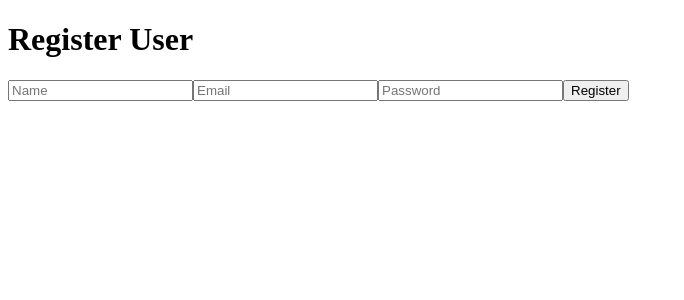
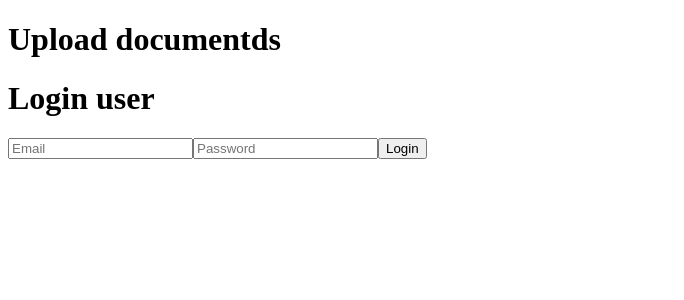
Before and after one commit to Tejas01-developes/ts-react-trial, a React (Vite) app in the folder project6/: page / in a window 1280 px wide. Shown: the top 300 px of the page, without its empty margins (0-684 px from the left). Built offline with nearby package versions, Linux system fonts and the light colour scheme.

Commit message:
home page and login page setup done backend connection is remaining

```diff
--- a/project6/src/App.tsx
+++ b/project6/src/App.tsx
@@ -1,14 +1,22 @@
 import React from 'react'
 import {Route, Routes} from 'react-router-dom'
-import Regpage from './pages/regpage'
+import Loginpage from './pages/loginpage'
+import Regpage from './pages/Regpage'
+import Homepage from './pages/homepage'
 
 const App = () => {
   return (
     <div>
+      <div>
+       <h1> Upload documentds </h1>
+      </div>
    <Routes>
-<Route path="/" element={<div><Regpage/></div>}/>
+    {/* page for the register user */}
+<Route path="/register" element={<div><Regpage/></div>}/>
 
+<Route path='/' element={<Loginpage/>}/>
 
+<Route path='/home' element={<Homepage/>}/>
    </Routes>
 
     </div>
--- /dev/null
+++ b/project6/src/pages/Homepage.tsx
@@ -0,0 +1,12 @@
+import React from 'react'
+
+const Homepage = () => {
+  return (
+    <div>
+      <input type="file" />
+      <button>Upload</button>
+    </div>
+  )
+}
+
+export default Homepage
--- a/project6/src/pages/loginpage.tsx
+++ b/project6/src/pages/loginpage.tsx
@@ -1,11 +1,26 @@
-import React from 'react'
+import React, { useState } from 'react'
 
-const loginpage = () => {
+const Loginpage = () => {
+  const[field,setfield]=useState({email:"",password:""})
+
+const changefield=(e)=>{
+setfield({
+    ...field,[e.target.name]:e.target.value
+})
+}
+
   return (
     <div>
-
+      <div>
+        <h1>Login user</h1>
+      </div>
+       <div>
+<input type="text" placeholder='Email' name='email' value={field.email}  onChange={changefield}/>
+<input type="password" placeholder='Password' name='password' value={field.password} onChange={changefield}/>
+<button>Login</button>
+</div>
     </div>
   )
 }
 
-export default loginpage
+export default Loginpage
```
